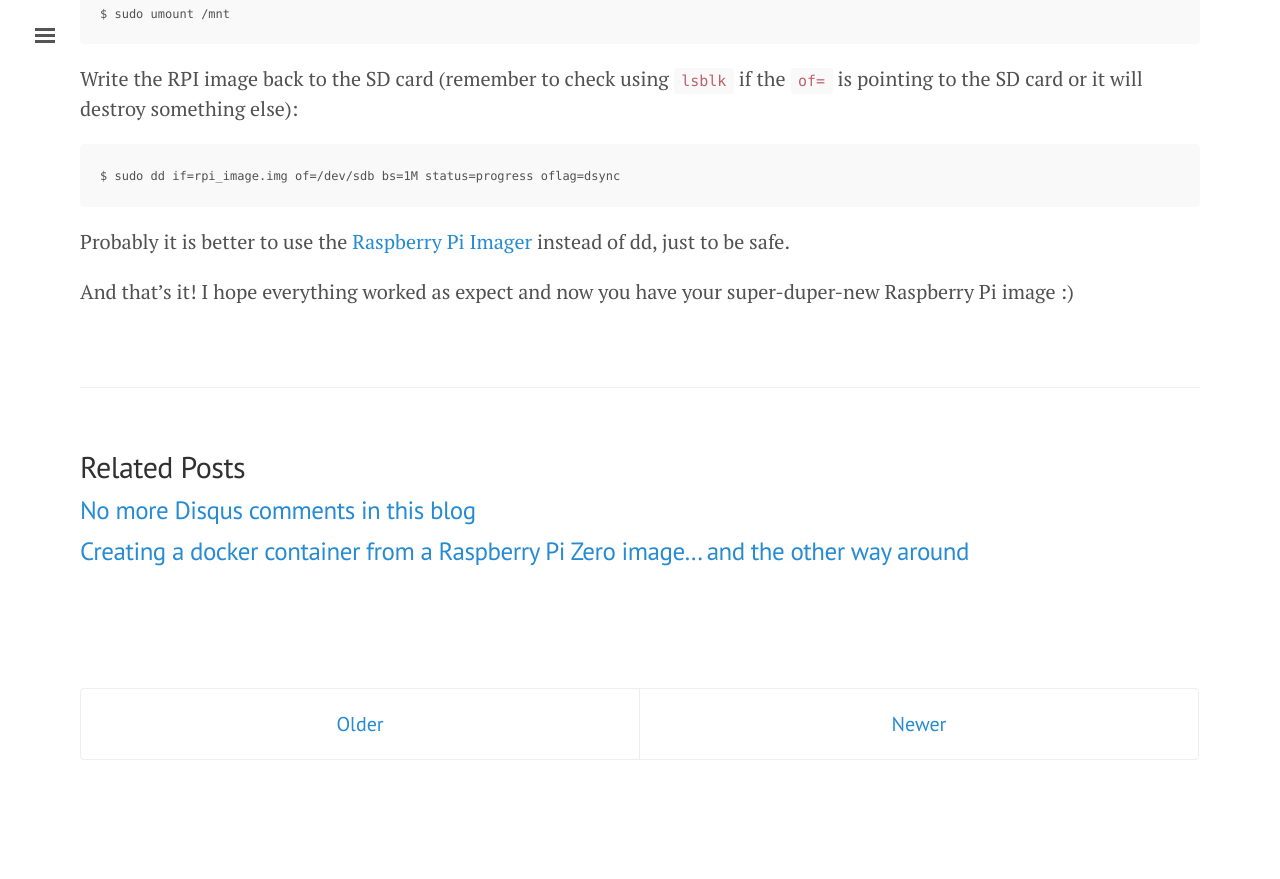
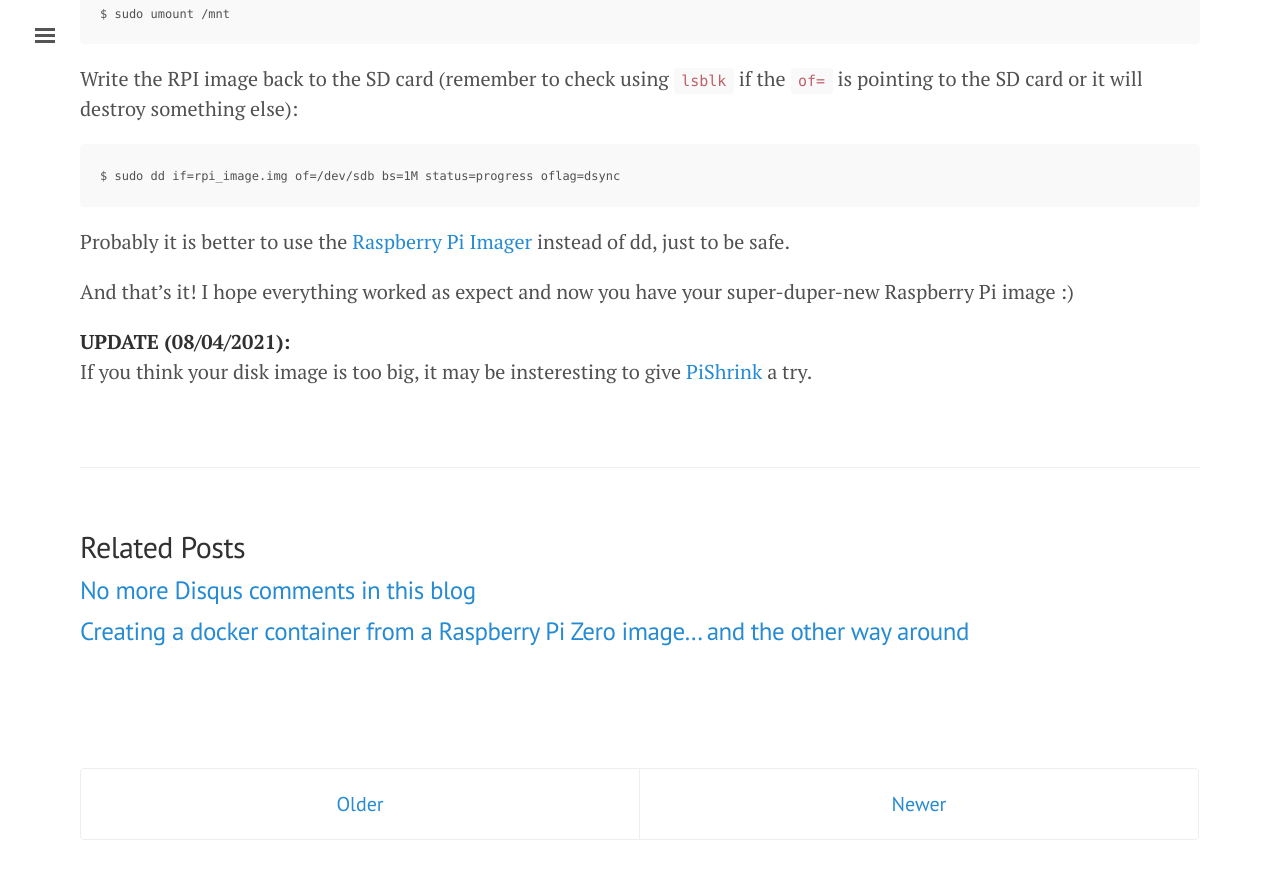
Before and after one commit to ricardodeazambuja/ricardodeazambuja.github.io, a Jekyll site: the page built from _posts/2020-12-29-rpi2docker.md, in a window 1280 px wide and 900 px high, scrolled down 4605 px. Shown: the top 879 px of the window. Built offline with Jekyll 4.4.1, drawn with Linux system fonts in a browser that asks for light colours; before the commit the page ends 5425 px from its top, so only the background shows below that.

Commit message:
Added info about pishrink

```diff
--- a/_posts/2020-12-29-rpi2docker.md
+++ b/_posts/2020-12-29-rpi2docker.md
@@ -131,3 +131,6 @@ Probably it is better to use the [Raspberry Pi Imager](https://www.raspberrypi.o
 
 
 And that's it! I hope everything worked as expect and now you have your super-duper-new Raspberry Pi image :)
+
+**UPDATE (08/04/2021):**
+If you think your disk image is too big, it may be insteresting to give [PiShrink](https://github.com/Drewsif/PiShrink) a try.
```
